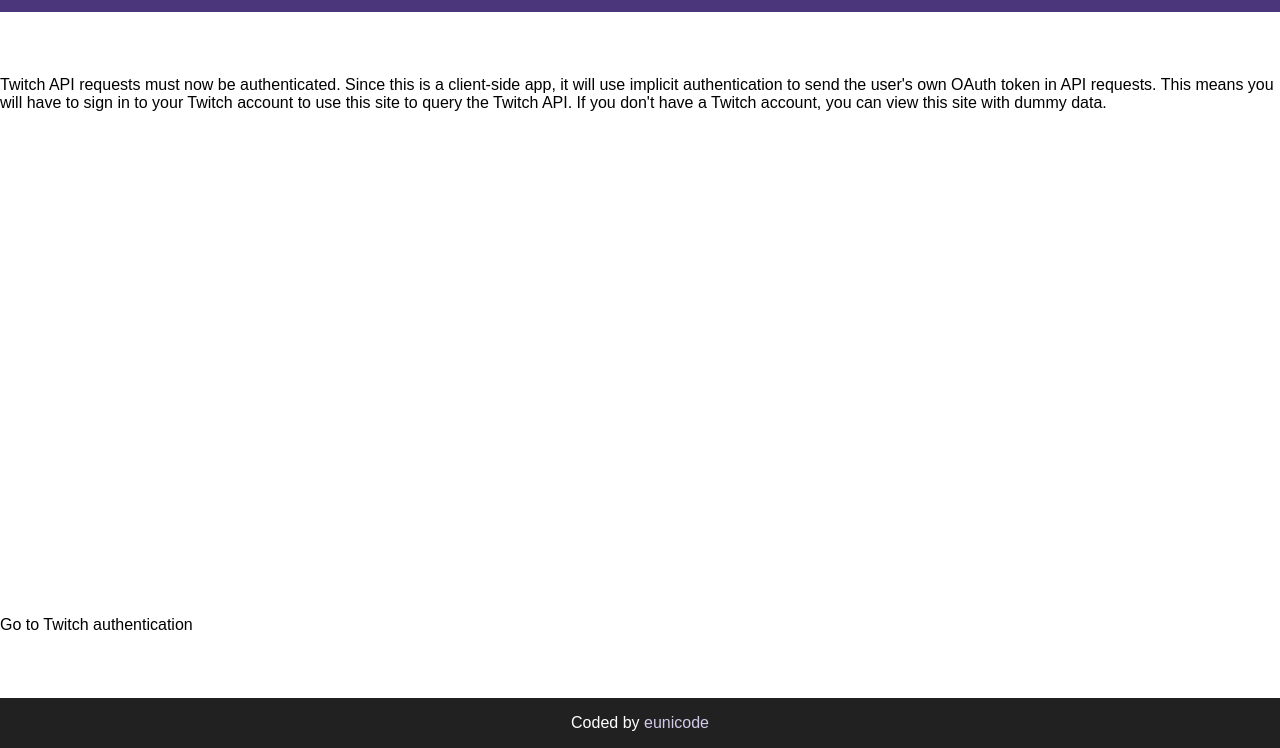
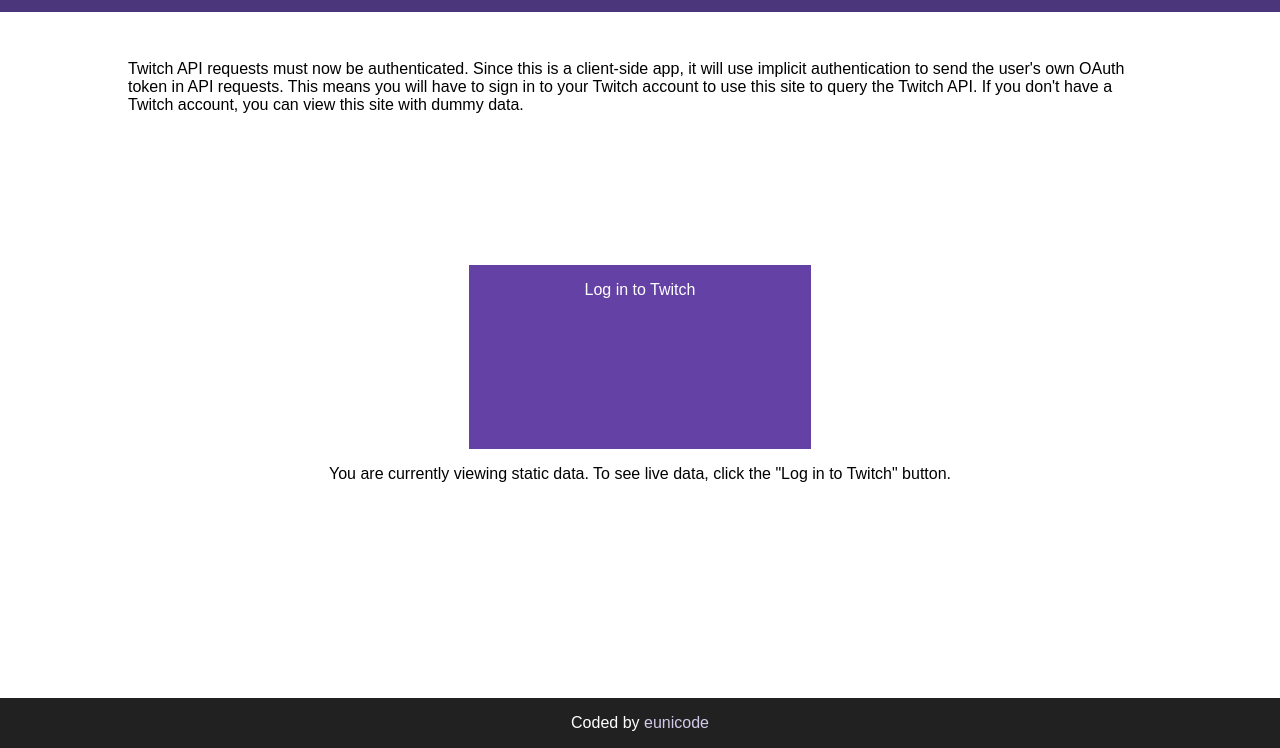
Before and after one commit to eunicode/twitch-status, a website with bundled scripts: page app/index.html in a window 1280 px wide. Shown: the part 52-800 px from the top of the page. Built offline with nearby package versions, Linux system fonts and the light colour scheme; some packages are replaced by stand-ins of ours; no server answers.

Commit message:
Make the login section responsive w/ flexbox, grid

```diff
--- a/app/css/main.css
+++ b/app/css/main.css
@@ -122,6 +122,30 @@
     margin-top: 4em;
 }
 
+.text-online {
+    color: var(--twitch-purple-med);
+    font-weight: bold;
+}
+
+#a-auth {
+    background-color: var(--twitch-purple-med);
+    color: white;
+    padding: 1em 1.5em;
+    text-decoration: none;
+    text-align: center;
+}
+
+#a-auth:hover {
+    background-color: var(--twitch-purple);
+}
+
+#text-dummy-notice {
+    text-align: center;
+}
+/* .hide {
+    display: none
+} */
+
 /* =======================================================
     Layout
 ========================================================== */
@@ -141,6 +165,14 @@
     max-width: inherit; /* 40em. Coupled with .grid bc of `inherit` */
 }
 
+/* Default section layout */
+.section-info {
+    max-width: 40em;
+    margin: 0 auto;
+    display: flex;
+    flex-direction: column;
+}
+
 /* ------------------------------------------------------- */
 /* Mobile layout for browsers with Flexbox support */
 
@@ -153,6 +185,7 @@
     }
 }
 
+/* ------------------------------------------------------- */
 /* Layouts for browsers with CSS Grid support */
 
 @supports (grid-area: auto) {
@@ -168,7 +201,8 @@
     .grid {
         display: grid;
         min-height: 100vh;
-        grid-template-rows: auto 4em 1fr auto;
+        grid-template-rows: auto 2em 1fr auto;
+        grid-auto-rows: auto;
         /* grid-template-rows: auto 10px 1fr 10px auto; */
         /* grid-template-areas:
             "head"
@@ -205,6 +239,34 @@
         grid-gap: 10px;
     }
 
+    /* ------------------------------------------------------- */
+    /* MEDIA QUERIES */
+
+    /* In fallback layout, login button is full-width */
+    /* At wider viewports, login button will be small */
+    @media (min-width: 615px) {
+        p.info {
+            grid-area: t1;
+        }
+        #a-auth {
+            grid-area: button;
+        }
+        #text-dummy-notice {
+            grid-area: t2
+        }
+
+        .section-grid {
+            max-width: 80vw;
+            margin: 0 auto;
+            display: grid;
+            grid-auto-rows: auto;
+            grid-template-columns: repeat(3, 1fr);
+            grid-template-areas:
+            "t1 t1 t1"
+            ". button ."
+            "t2 t2 t2";
+        }
+    }
 }
 
 /* TODO
--- a/app/index.html
+++ b/app/index.html
@@ -17,11 +17,17 @@
         </header>
 
         <div></div> <!-- Empty row with grid for spacing -->
-        <div class="info">Twitch API requests must now be authenticated. Since this is a client-side app, it will use implicit authentication to send the user's own OAuth token in API requests. This means you will have to sign in to your Twitch account to use this site to query the Twitch API. If you don't have a Twitch account, you can view this site with dummy data.</div>
-        <a href ="" id="a-auth">Go to Twitch authentication</a>
+
         <!-- <form id="form-auth">
             <input type="submit" value="Go to Twitch authentication" class="input-auth" />
         </form> -->
+
+        <section class="section-grid section-info">
+            <p class="info">Twitch API requests must now be authenticated. Since this is a client-side app, it will use implicit authentication to send the user's own OAuth token in API requests. This means you will have to sign in to your Twitch account to use this site to query the Twitch API. If you don't have a Twitch account, you can view this site with dummy data.</p>
+            <a href ="" id="a-auth">Log in to Twitch</a>
+            <p id="text-dummy-notice">You are currently viewing static data. To see live data, click the "Log in to Twitch" button.</p>
+        </section>
+
         <!-- Tiles with dummy data -->
         <main class="main-grid" id="main-dummy">
             <!-- Programmatically add user sections to the DOM -->
--- a/app/js/main.js
+++ b/app/js/main.js
@@ -1,13 +1,4 @@
-// require('dotenv').config();
-
-// const clientID = process.env.TWITCH_CLIENT_ID;
-// console.log({ clientID });
-
 import { auth } from "../secrets.js";
-
-// import api from "../api.js";
-// const clientID = api.clientID;
-// console.log('clientID: ', clientID);
 
 // Bad global variable
 const USERS = [
@@ -28,7 +19,7 @@
   URL_USER: "https://api.twitch.tv/helix/users",
   URL_AUTH: "https://id.twitch.tv/oauth2/authorize",
   URL_REDIRECT: "http://localhost:3000",
-  // URL_REDIRECT = 'https://eunicode.github.io/twitch-status/'
+  // URL_REDIRECT = 'https://eunicode.github.io/twitch-status/',
   ACCESS_TOKEN: "",
 };
 
@@ -40,14 +31,6 @@
     ept.URL_REDIRECT
   )}&response_type=token`
 );
-
-// let user = 'ninja'
-// let url1 = `${ept.URL_USER}?login=${user}`
-// let url2 = `${ept.URL_STREAM}?user_login=${user}`
-// Promise.all( [fetchJson(url1), fetchJson(url2) ] ).then( resolvedValue => {
-// console.log(resolvedValue)
-// buildDom(resolvedValue[0], resolvedValue[1])
-// })
 
 // If user chooses to authenticate
 // Location.hash returns a string containing a '#' followed by the fragment identifier of the URL
@@ -72,8 +55,8 @@
 }
 
 async function sequentialAsyncTaskWrapper(urlUser, urlStream) { // Alternatively, use rest syntax to receive any number of args
-  let userData = await fetchJson(urlUser);
-  let streamData = await fetchJson(urlStream);
+  let userData = await fetchJson(urlUser); // Step 1. These are sequential
+  let streamData = await fetchJson(urlStream); // Step 2.
   let streamSet = new Set()
 
   // Create set of online users, O(1) lookup
@@ -147,7 +130,7 @@
             <img src=${userIcon} alt="user icon" class="item-img">
             <div class="item-right">
                 <h3><a href=${userUrl} target="_blank">${userName}</a></h3>
-                <p>${userOnlineStatus}</p>
+                <p class=${userOnlineStatus === 'live' ? 'text-online' : 'text-offline'}>${userOnlineStatus}</p>
                 <p class="item-subtext">${userDescription}</p>
             </div>
             </section>`;
@@ -166,7 +149,9 @@
 // Add ability to search and add/remove users
 
 /*
-Store user access token in local storage */
+Store user access token in local storage
+*/
+
 // DONE
 // Sticky footer (in the case of zero users)
 
```
